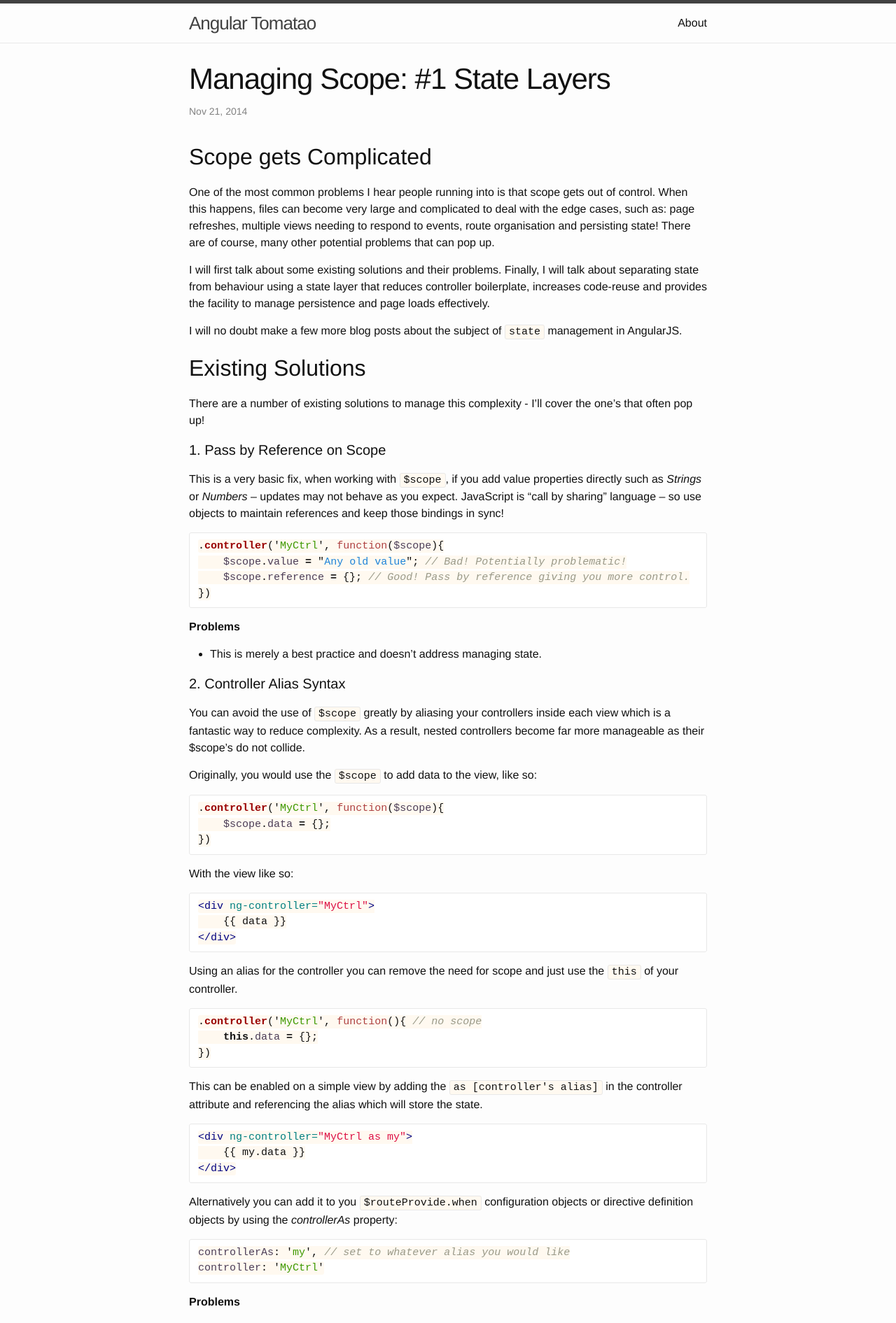
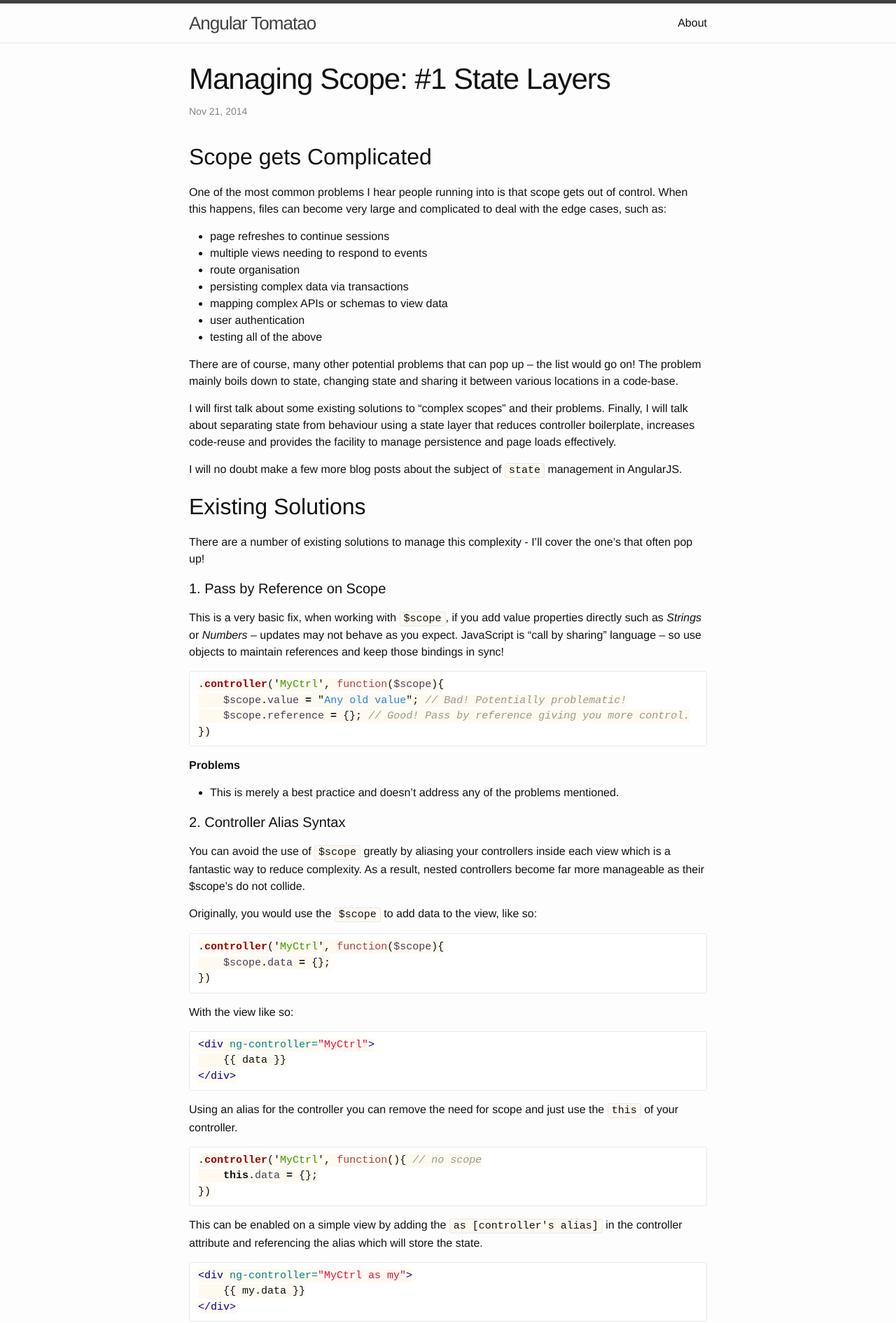
Before and after one commit to tomatau/angular-tomatao, a Jekyll site: the page built from _posts/2014-11-21-managing-scope-state-layers.md, in a window 1280 px wide. Shown: the top 1891 px of the page at 70% size. Built offline with Jekyll 4.4.1, drawn with Linux system fonts in a browser that asks for light colours; Markdown is read by kramdown in place of the engine named in the settings; some of the changed text lies outside the part shown.

Commit message:
started on post 2

```diff
--- a/_posts/2014-11-21-managing-scope-state-layers.md
+++ b/_posts/2014-11-21-managing-scope-state-layers.md
@@ -7,9 +7,19 @@ categories: angularjs scope state models
 
 ## Scope gets Complicated
 
-One of the most common problems I hear people running into is that scope gets out of control. When this happens, files can become very large and complicated to deal with the edge cases, such as: page refreshes, multiple views needing to respond to events, route organisation and persisting state! There are of course, many other potential problems that can pop up.
+One of the most common problems I hear people running into is that scope gets out of control. When this happens, files can become very large and complicated to deal with the edge cases, such as:
 
-I will first talk about some existing solutions and their problems. Finally, I will talk about separating state from behaviour using a state layer that reduces controller boilerplate, increases code-reuse and provides the facility to manage persistence and page loads effectively.
+- page refreshes to continue sessions
+- multiple views needing to respond to events
+- route organisation
+- persisting complex data via transactions
+- mapping complex APIs or schemas to view data
+- user authentication
+- testing all of the above
+
+There are of course, many other potential problems that can pop up -- the list would go on! The problem mainly boils down to state, changing state and sharing it between various locations in a code-base.
+
+I will first talk about some existing solutions to "complex scopes" and their problems. Finally, I will talk about separating state from behaviour using a state layer that reduces controller boilerplate, increases code-reuse and provides the facility to manage persistence and page loads effectively.
 
 I will no doubt make a few more blog posts about the subject of `state` management in AngularJS.
 
@@ -30,7 +40,7 @@ This is a very basic fix, when working with `$scope`, if you add value propertie
 
 **Problems**
 
-- This is merely a best practice and doesn't address managing state.
+- This is merely a best practice and doesn't address any of the problems mentioned.
 
 #### 2. Controller Alias Syntax
 
@@ -185,13 +195,13 @@ This is incredibly powerful when mixed with resolve blocks and Persistence Abstr
 
 # Using a State Layer
 
-So how can we manage these two remaining problems? The overall solution involves a number of techniques:
+So how can we manage these two remaining problems? The complete solution involves a number of techniques in an Angular project:
 
 - A State Layer
 - An Action Layer
 - One direction data flow
 - Resolve hierarchies and pipes
-- Initial state control
+- Initial state management
 - Appropriate module splits and independent configurations
 - Boundary control
 - Inversion of Control dependency injection
--- a/_sass/_layout.scss
+++ b/_sass/_layout.scss
@@ -174,7 +174,7 @@
     list-style: none;
 
     > li {
-        margin-bottom: $spacing-unit;
+        margin-bottom: $spacing-unit / 2;
     }
 }
 
@@ -184,7 +184,6 @@
 }
 
 .post-link {
-    display: block;
     font-size: 24px;
 }
 
--- a/index.html
+++ b/index.html
@@ -9,10 +9,9 @@ layout: default
   <ul class="post-list">
     {% for post in site.posts %}
       <li>
-        <span class="post-meta">{{ post.date | date: "%b %-d, %Y" }}</span>
-
         <h2>
           <a class="post-link" href="{{ post.url | prepend: site.baseurl }}">{{ post.title }}</a>
+          <span class="post-meta">{{ post.date | date: "%b %-d, %Y" }}</span>
         </h2>
       </li>
     {% endfor %}
```
Also changed, not shown: _posts/2014-11-23-managing-scope-action-layers.md (added, +40 -0 lines).
